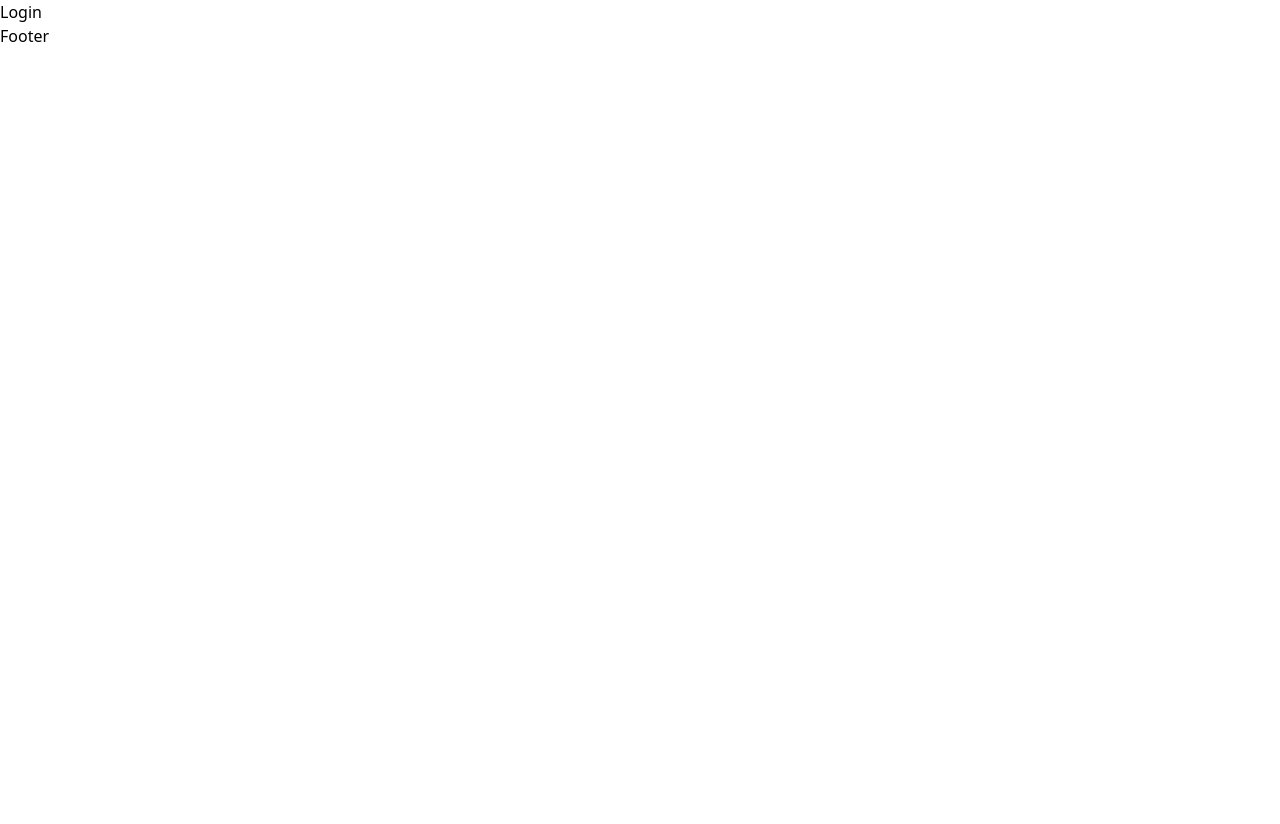
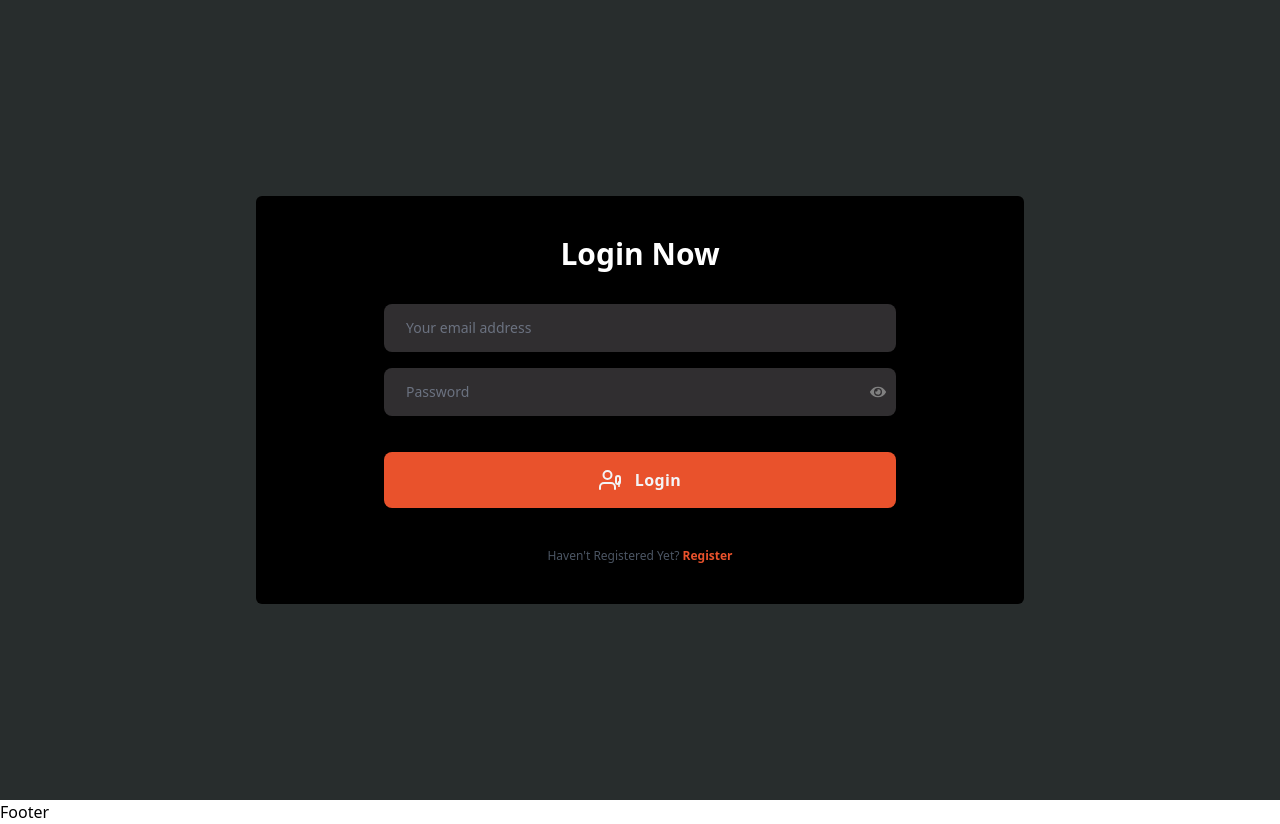
Before and after one commit to ManadaHerath/Theater-reservation-system, a React (Create React App) app in the folder frontend/: page /login in a window 1280 px wide. Before the commit the page ends 800 px from the top, so only its background shows below. Built offline with nearby package versions, Linux system fonts and the light colour scheme.

Commit message:
login-page added without google account login

```diff
--- a/frontend/package.json
+++ b/frontend/package.json
@@ -10,6 +10,7 @@
     "date-fns": "^3.6.0",
     "react": "^18.2.0",
     "react-dom": "^18.2.0",
+    "react-icons": "^5.2.1",
     "react-router-dom": "^6.23.1",
     "react-scripts": "^5.0.1",
     "validator": "^13.12.0",
--- a/frontend/src/components/User Login/Login.jsx
+++ b/frontend/src/components/User Login/Login.jsx
@@ -1,7 +1,129 @@
-import React from 'react'
+"use client";
+import React, { useState } from "react";
+import { Link } from "react-router-dom";
+import { FaEye, FaEyeSlash } from "react-icons/fa";
 
 export default function Login() {
+  const [email, setEmail] = useState("");
+  const [password, setPassword] = useState("");
+  const [alert, setAlert] = useState("");
+  const [showPassword, setShowPassword] = useState(false);
+  const [alertStyle, setAlertStyle] = useState("");
+
+  const toggleShowPassword = () => {
+    setShowPassword(!showPassword);
+  };
+
+  const inputStyles =
+    "w-full px-5 py-3 rounded-lg font-medium border-2 border-transparent placeholder-gray-500 text-sm focus:outline-none focus:border-2 bg-[#302E30] text-white focus:border-white";
+
+  const onsubmit = async (e) => {
+    e.preventDefault();
+    try {
+      const response = await fetch("http://localhost:5001/auth/login", {
+        method: "POST",
+        headers: { "Content-Type": "application/json" },
+        body: JSON.stringify({ email, password }),
+      });
+      const data = await response.json();
+      if (response.status === 200) {
+        setAlert("Successfullly Logged In");
+        setEmail("");
+        setPassword("");
+        setAlertStyle("text-green-600 text-s mt-1 flex justify-center");
+      } else {
+        setAlert(data.message);
+        setAlertStyle("text-red-600 text-s mt-1 flex justify-center");
+      }
+    } catch (error) {
+      console.error(error);
+    }
+    setTimeout(() => {
+      setAlert("");
+    }, 5000);
+  };
+
   return (
-    <div>Login</div>
-  )
+    <div className="flex flex-col justify-center items-center w-full h-screen bg-[#282D2D] px-5">
+      <div className="xl:max-w-3xl bg-black w-full p-5 sm:p-10 rounded-md">
+        <h1
+          className="flex justify-center text-xl sm:text-3xl font-semibold
+          text-white
+        "
+        >
+          Login Now
+        </h1>
+        <form onSubmit={onsubmit}>
+          <div className="w-full mt-8">
+            <div className="mx-auto max-w-xs sm:max-w-md md:max-w-lg flex flex-col gap-4">
+              <input
+                className={inputStyles}
+                name="email"
+                type="email"
+                value={email}
+                title="Enter a valid email"
+                autoComplete="email"
+                onChange={(e) => setEmail(e.target.value)}
+                placeholder="Your email address"
+                required
+              />
+              <div style={{ position: "relative", display: "inline-block" }}>
+                <input
+                  name="password"
+                  className={inputStyles}
+                  type={showPassword ? "text" : "password"}
+                  placeholder="Password"
+                  value={password}
+                  onChange={(e) => setPassword(e.target.value)}
+                  required
+                  style={{ paddingRight: "40px" }} // Make room for the icon
+                />
+                <span
+                  onClick={toggleShowPassword}
+                  style={{
+                    position: "absolute",
+                    right: "10px",
+                    top: "50%",
+                    transform: "translateY(-50%)",
+                    cursor: "pointer",
+                    color: "grey",
+                  }}
+                >
+                  {showPassword ? <FaEyeSlash /> : <FaEye />}
+                </span>
+              </div>
+              <button
+                type="submit"
+                className="mt-5 tracking-wide font-semibold bg-[#E9522C] text-gray-100 w-full py-4 rounded-lg hover:bg-[#E9522C]/90 transition-all duration-300 ease-in-out flex items-center justify-center focus:shadow-outline focus:outline-none"
+              >
+                <svg
+                  className="w-6 h-6"
+                  fill="none"
+                  stroke="currentColor"
+                  strokeWidth="2"
+                  strokeLinecap="round"
+                  strokeLinejoin="round"
+                  viewBox="0 0 24 24"
+                >
+                  <path d="M16 21v-2a4 4 0 00-4-4H5a4 4 0 00-4 4v2" />
+                  <circle cx="8.5" cy="7" r="4" />
+                  <path d="M17 10a2 2 0 012-2 2 2 0 012 2v4a2 2 0 01-2 2 2 2 0 01-2-2v-4z" />
+                  <path d="M20 14v2m0 2h0" />
+                </svg>
+
+                <span className="ml-3">Login</span>
+              </button>
+              {alert && <p className={alertStyle}>{alert}</p>}
+              <p className="mt-6 text-xs text-gray-600 text-center">
+                Haven't Registered Yet?{" "}
+                <Link to={"/register"}>
+                  <span className="text-[#E9522C] font-semibold">Register</span>
+                </Link>
+              </p>
+            </div>
+          </div>
+        </form>
+      </div>
+    </div>
+  );
 }
--- a/frontend/src/components/User Registration/Register.jsx
+++ b/frontend/src/components/User Registration/Register.jsx
@@ -3,6 +3,7 @@ import React, { useState } from "react";
 import { Link } from "react-router-dom";
 import validator from "validator";
 import axios from "axios";
+import { FaEye, FaEyeSlash } from "react-icons/fa";
 
 export default function Register_Form() {
   const inputStyles =
@@ -24,6 +25,17 @@ export default function Register_Form() {
   const [errorMessage, setErrorMessage] = useState("");
   const [errorcolour, setErrorcolour] = useState("");
   const [alert, setAlert] = useState("");
+  const [showPassword, setShowPassword] = useState(false);
+  const [showConfirmPassword, setShowConfirmPassword] = useState(false);
+  const [alertStyle, setAlertStyle] = useState("");
+
+  const toggleShowPassword = () => {
+    setShowPassword(!showPassword);
+  };
+
+  const toggleShowConfirmPassword = () => {
+    setShowConfirmPassword(!showConfirmPassword);
+  };
 
   const handlePasswordChange = (e) => {
     setPassword(e.target.value);
@@ -93,12 +105,19 @@ export default function Register_Form() {
       });
       if (response.status === 400) {
         setAlert("Email already registered");
+        setAlertStyle("text-red-600 text-s mt-1 flex justify-center");
       } else {
         setAlert("User added successfully");
+        setAlertStyle("text-green-600 text-s mt-1 flex justify-center");
+        setTimeout(() => {
+          setAlert("");
+          window.location.href = "/login";
+        }, 3000);
       }
     } catch (err) {
       if (err.response && err.response.status === 400) {
         setAlert("Email already registered");
+        setAlertStyle("text-red-600 text-s mt-1 flex justify-center");
       } else {
         console.error("Error registering user:", err);
       }
@@ -245,29 +264,61 @@ export default function Register_Form() {
                   />
                 </svg>
               </div>
+              <div style={{ position: "relative", display: "inline-block" }}>
                 <input
                   name="password"
                   className={inputStyles}
-                type="password"
+                  type={showPassword ? "text" : "password"}
                   placeholder="Password"
                   value={password}
                   onChange={handlePasswordChange}
                   required
+                  style={{ paddingRight: "40px" }} // Make room for the icon
                 />
+                <span
+                  onClick={toggleShowPassword}
+                  style={{
+                    position: "absolute",
+                    right: "10px",
+                    top: "50%",
+                    transform: "translateY(-50%)",
+                    cursor: "pointer",
+                    color: "grey",
+                  }}
+                >
+                  {showPassword ? <FaEyeSlash /> : <FaEye />}
+                </span>
+              </div>
               {errorMessage && (
                 <p className={`${getAlertStyles(errorcolour)}`}>
                   {errorMessage}
                 </p>
               )}
+              <div style={{ position: "relative", display: "inline-block" }}>
                 <input
                   name="Confirm password"
                   className={inputStyles}
-                type="password"
+                  type={showConfirmPassword ? "text" : "password"}
                   placeholder="Confirm Password"
                   value={confirmPassword}
                   onChange={handleConfirmPasswordChange}
+                  style={{ paddingRight: "40px" }}
                   required
                 />
+                <span
+                  onClick={toggleShowConfirmPassword}
+                  style={{
+                    position: "absolute",
+                    right: "10px",
+                    top: "50%",
+                    transform: "translateY(-50%)",
+                    cursor: "pointer",
+                    color: "grey",
+                  }}
+                >
+                  {showConfirmPassword ? <FaEyeSlash /> : <FaEye />}
+                </span>
+              </div>
               {passwordError && (
                 <p className="text-red-500 text-xs mt-1">{passwordError}</p>
               )}
@@ -290,14 +341,10 @@ export default function Register_Form() {
                 </svg>
                 <span className="ml-3">Register</span>
               </button>
-              {alert && (
-                <p className="text-green-600 text-s mt-1 flex justify-center">
-                  {alert}
-                </p>
-              )}
+              {alert && <p className={alertStyle}>{alert}</p>}
               <p className="mt-6 text-xs text-gray-600 text-center">
                 Already have an account?{" "}
-                <Link>
+                <Link to={"/login"}>
                   <span className="text-[#E9522C] font-semibold">Login</span>
                 </Link>
               </p>
```
Also changed, not shown: 2 other files (tests, documents, lock files or other folders). Lines whose indentation alone changed are shown as unchanged.
